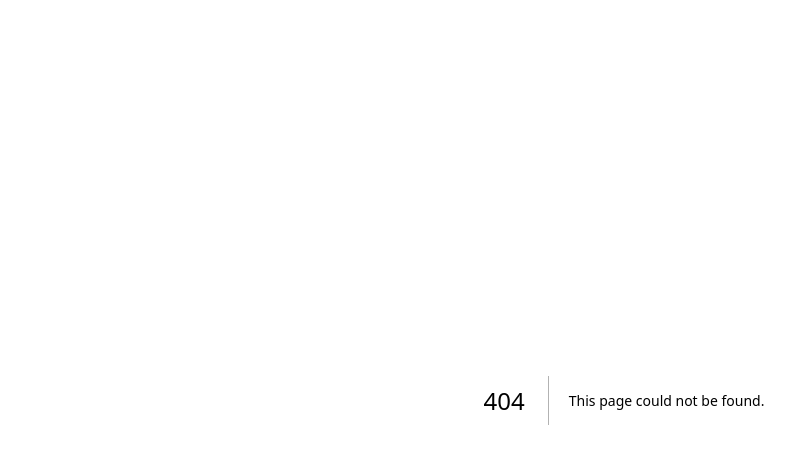
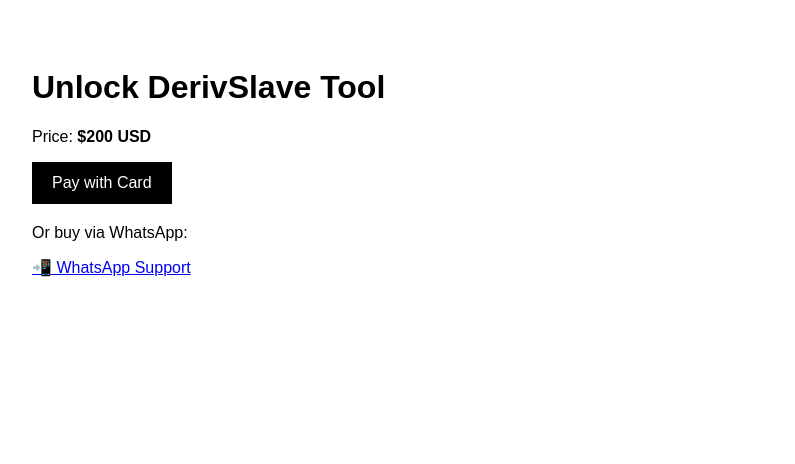
Before and after one commit to oduorgeorge513-pixel/derivslave, a Next.js app: page /pages/pages/pages/pay in a window 1280 px wide. Before the commit this address had no page. Shown: the top 464 px of the page, without its empty margins (16-811 px from the left). Built offline with nearby package versions, Linux system fonts and the light colour scheme.

Commit message:
Create pay.js

```diff
--- /dev/null
+++ b/pages/pages/pages/pages/pay.js
@@ -0,0 +1,32 @@
+export default function Pay() {
+  return (
+    <div style={{ padding: 40, fontFamily: "Arial" }}>
+      <h1>Unlock DerivSlave Tool</h1>
+      <p>Price: <strong>$200 USD</strong></p>
+
+      <a
+        href="https://buy.stripe.com/test_XXXXXXXX"
+        style={{
+          display: "inline-block",
+          padding: "12px 20px",
+          background: "black",
+          color: "white",
+          textDecoration: "none"
+        }}
+      >
+        Pay with Card
+      </a>
+
+      <p style={{ marginTop: 20 }}>
+        Or buy via WhatsApp:
+      </p>
+
+      <a
+        href="https://wa.me/254718122277"
+        target="_blank"
+      >
+        📲 WhatsApp Support
+      </a>
+    </div>
+  );
+}
```
